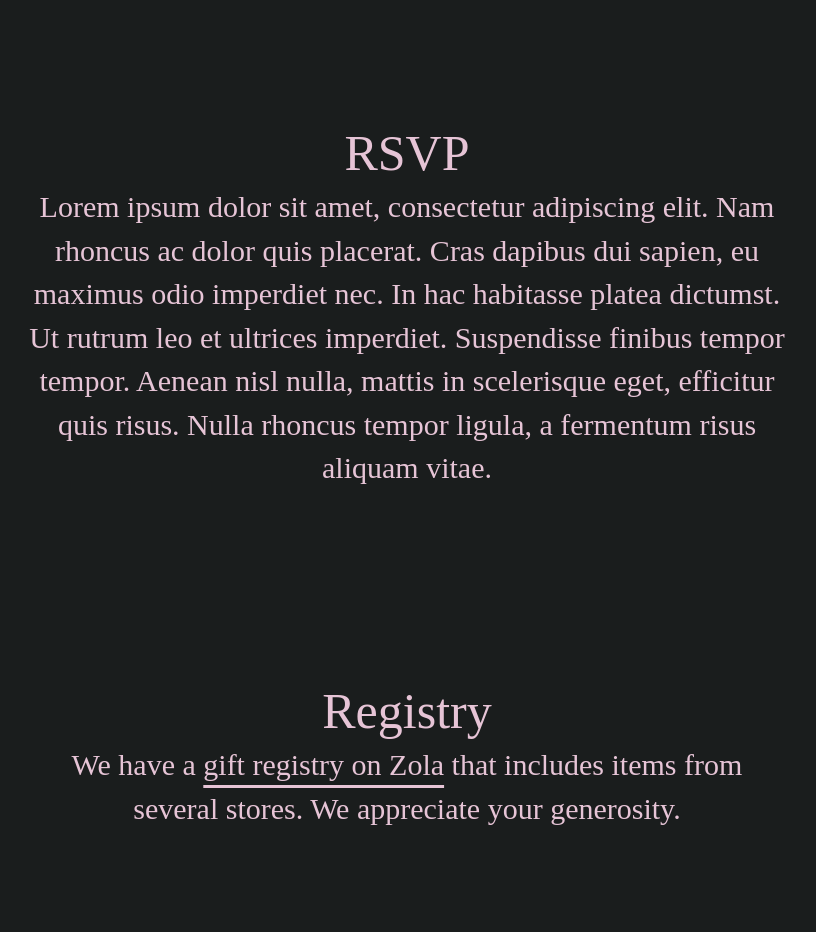
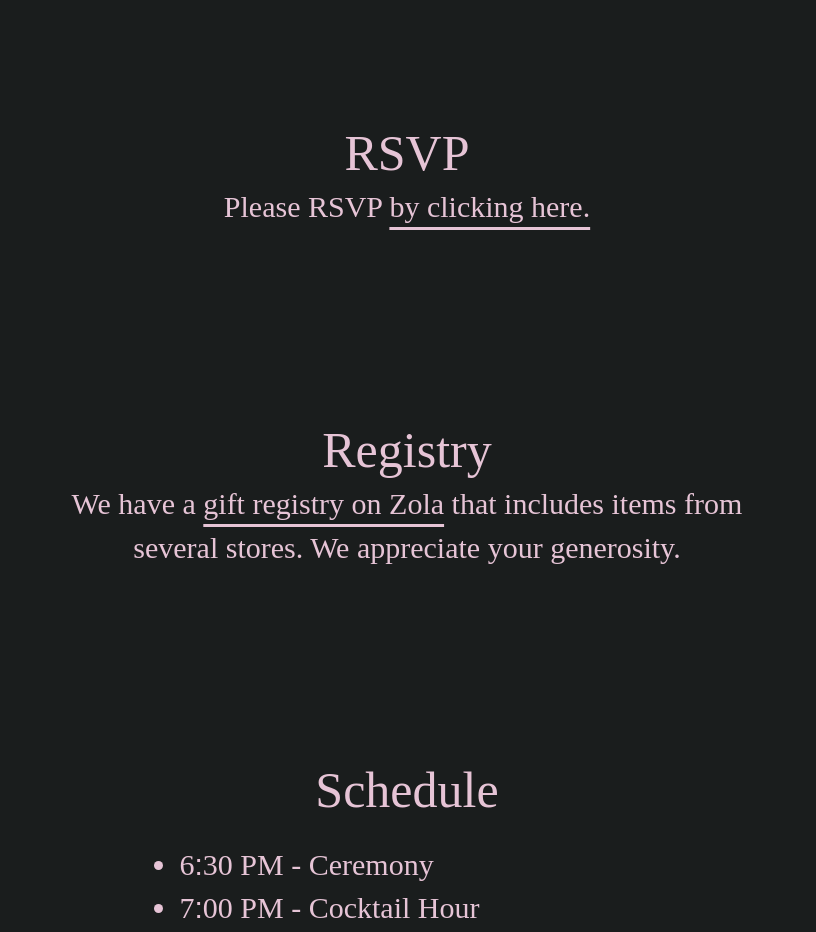
Before and after one commit to mtagius/wedding-website, a plain HTML site: page index.html in a window 1280 px wide. Shown: the part 2380-3312 px from the top of the page, without its empty margins (233-1049 px from the left). Drawn offline with Linux system fonts and the light colour scheme; a web font is replaced by a local one.

Commit message:
added rsvp section content

```diff
--- a/index.html
+++ b/index.html
@@ -36,10 +36,7 @@
         </div>
         <div id="rsvp">
             <span>RSVP</span>
-            Lorem ipsum dolor sit amet, consectetur adipiscing elit. Nam rhoncus ac dolor quis placerat. Cras dapibus
-            dui sapien, eu maximus odio imperdiet nec. In hac habitasse platea dictumst. Ut rutrum leo et ultrices
-            imperdiet. Suspendisse finibus tempor tempor. Aenean nisl nulla, mattis in scelerisque eget, efficitur quis
-            risus. Nulla rhoncus tempor ligula, a fermentum risus aliquam vitae.
+            Please RSVP <a target="_blank" href="https://www.zola.com/wedding/makedaandmatt/rsvp">by clicking here.</a>
         </div>
         <div id="registry">
             <span>Registry</span>
@@ -57,4 +54,5 @@
         </div>
     </div>
 </body>
+
 </html>
```
